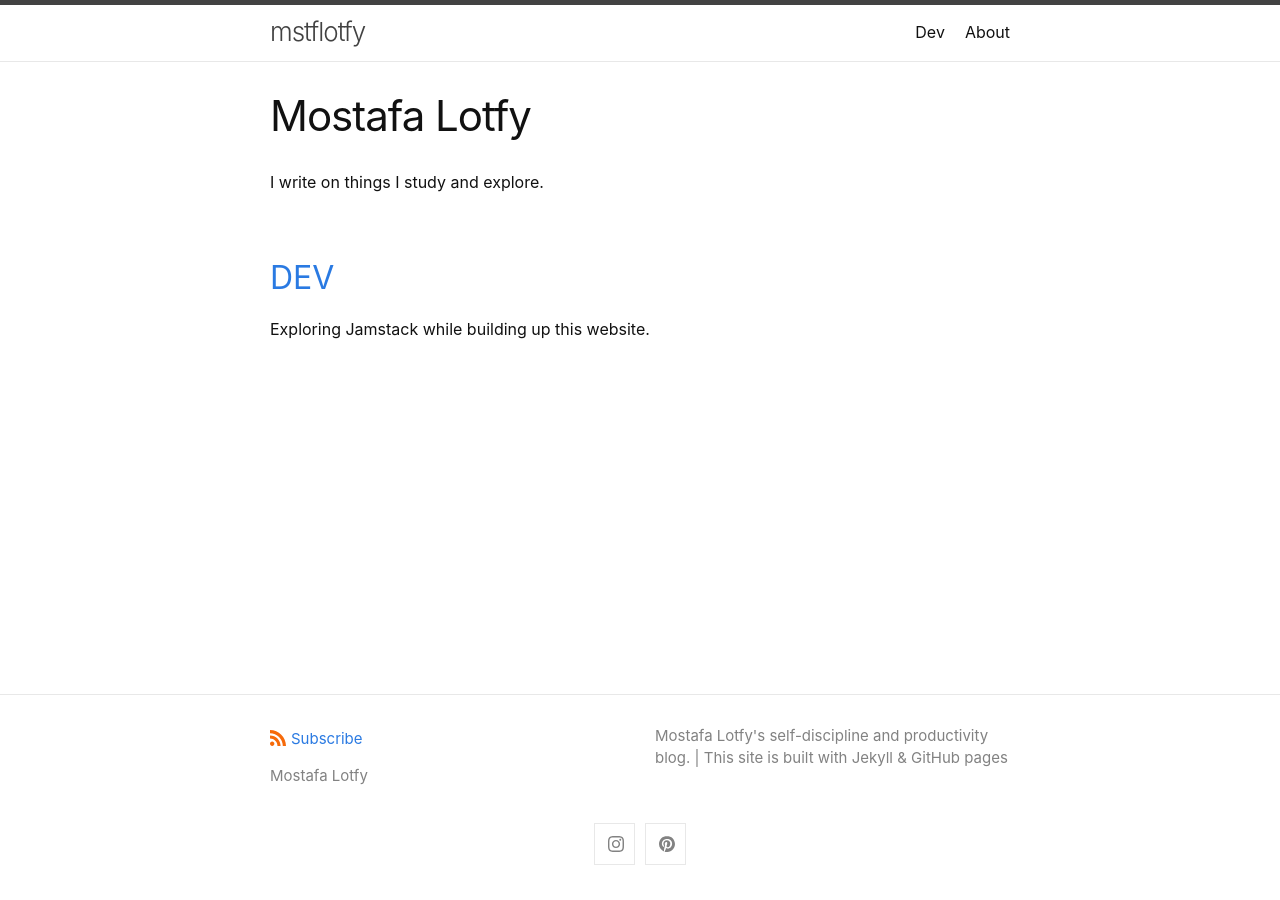
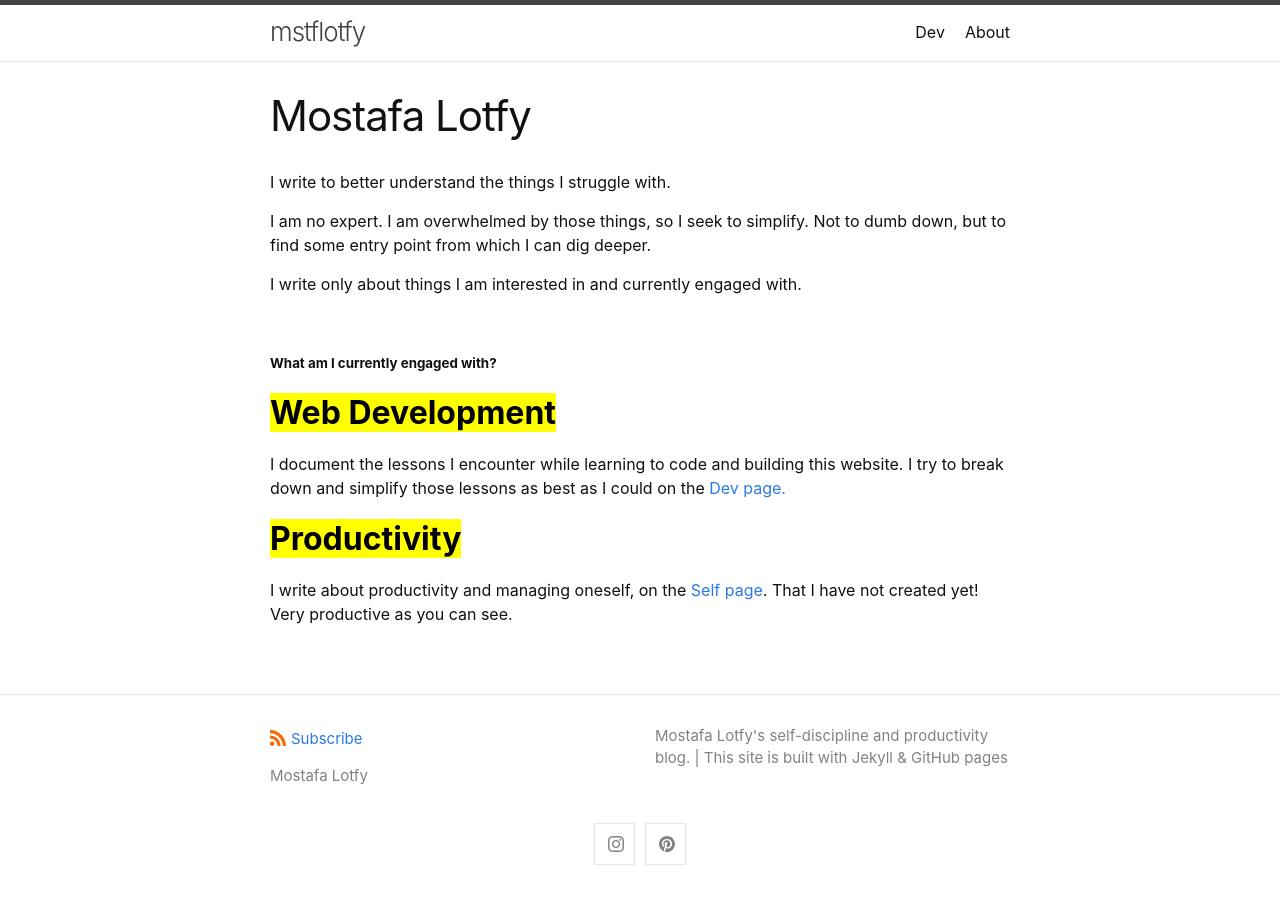
Before and after one commit to mstflotfy/mstflotfy.github.io, a Jekyll site: the page built from index.md, in a window 1280 px wide. Built offline with Jekyll 4.4.1, drawn with Linux system fonts in a browser that asks for light colours.

Commit message:
update home after merging dev.mstflotfy

```diff
--- a/index.md
+++ b/index.md
@@ -2,7 +2,29 @@
 layout: home
 title: Mostafa Lotfy
 ---
-I write on things I study and explore.
 
-## [DEV](/dev)
-Exploring Jamstack while building up this website.
+I write to better understand the things I struggle with.
+
+I am no expert. I am overwhelmed by those things, so I seek to simplify. Not to dumb down, but to find some entry point from which I can dig deeper.
+
+I write only about things I am interested in and currently engaged with.
+
+<br>
+
+<small>**What am I currently engaged with?**</small>
+
+<h2 style="margin-top: 10px;">
+    <marK>
+        <strong>Web Development</strong>
+    </mark>
+</h2>
+
+I document the lessons I encounter while learning to code and building this website. I try to break down and simplify those lessons as best as I could on the [ Dev page.](/dev)
+
+<h2 style="margin-top: 10px;">
+    <mark>
+        <strong>Productivity</strong>
+    </mark>
+</h2>
+
+I write about productivity and managing oneself, on the [Self page](/self). That I have not created yet! Very productive as you can see.
```
